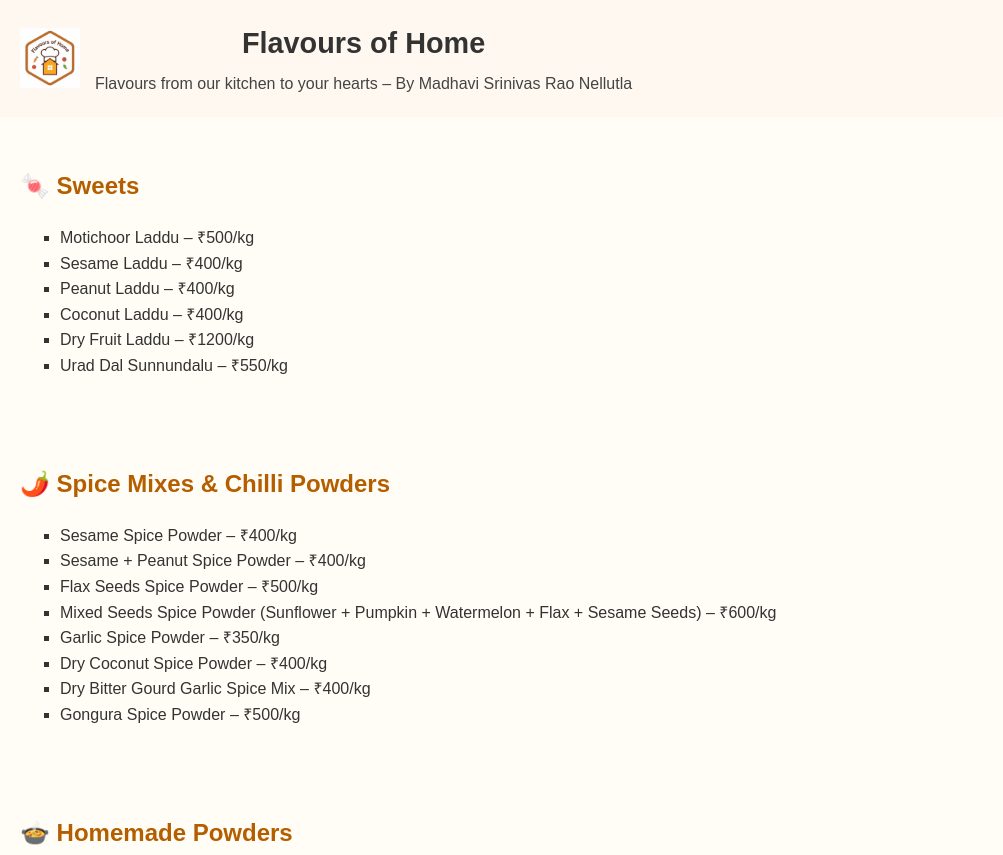
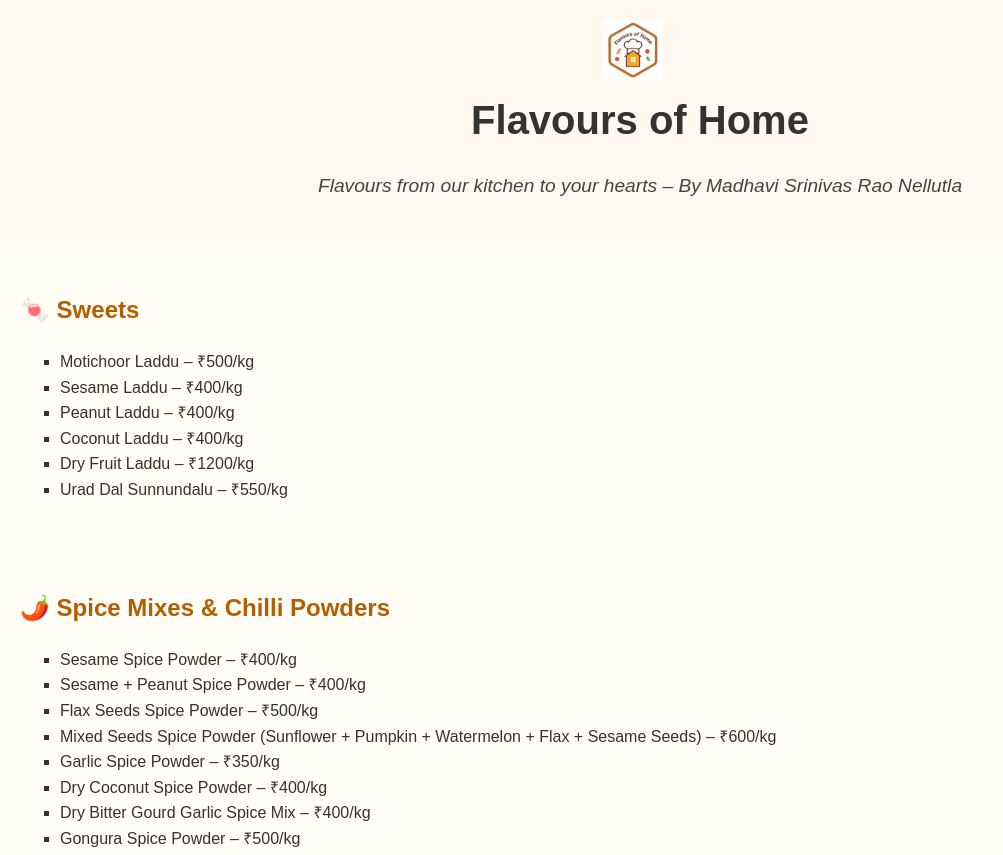
Before and after one commit to sairaj2002/flavoursofhome, a plain HTML site: page index.html in a window 1280 px wide. Shown: the top 855 px of the page, without its empty margins (0-1003 px from the left). Drawn offline with Linux system fonts and the light colour scheme.

Commit message:
Update style.css

```diff
--- a/style.css
+++ b/style.css
@@ -10,8 +10,6 @@ body {
 
 /* Header layout with flexbox */
 .header {
-  display: flex;
-  align-items: center;
   text-align: center;
   padding: 20px;
   background-color: #fff8f0; /* Optional styling */
@@ -26,17 +24,13 @@ body {
 
 /* Text part next to the logo */
 .header-text h1 {
-  align-items: center;
-  text-align: center;
   margin: 0;
-  font-size: 1.8rem;
+  font-size: 2.5rem;
 }
 
 .header-text .tagline {
-  text-align: center;
-  align-items: center;
-  margin: 5px 0 0;
-  font-size: 1rem;
+  font-size: 1.2rem;
+  font-style: italic;
   color: #444;
 }
 
```
